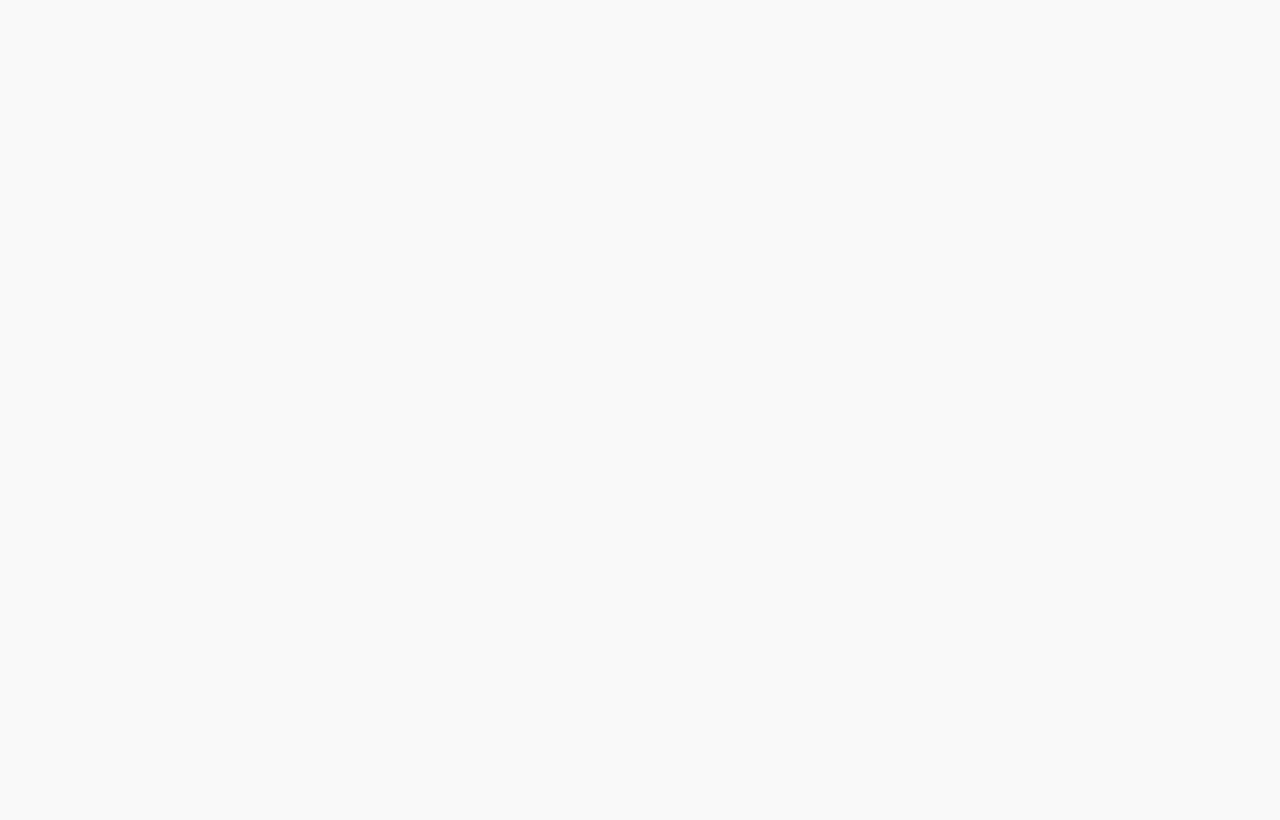
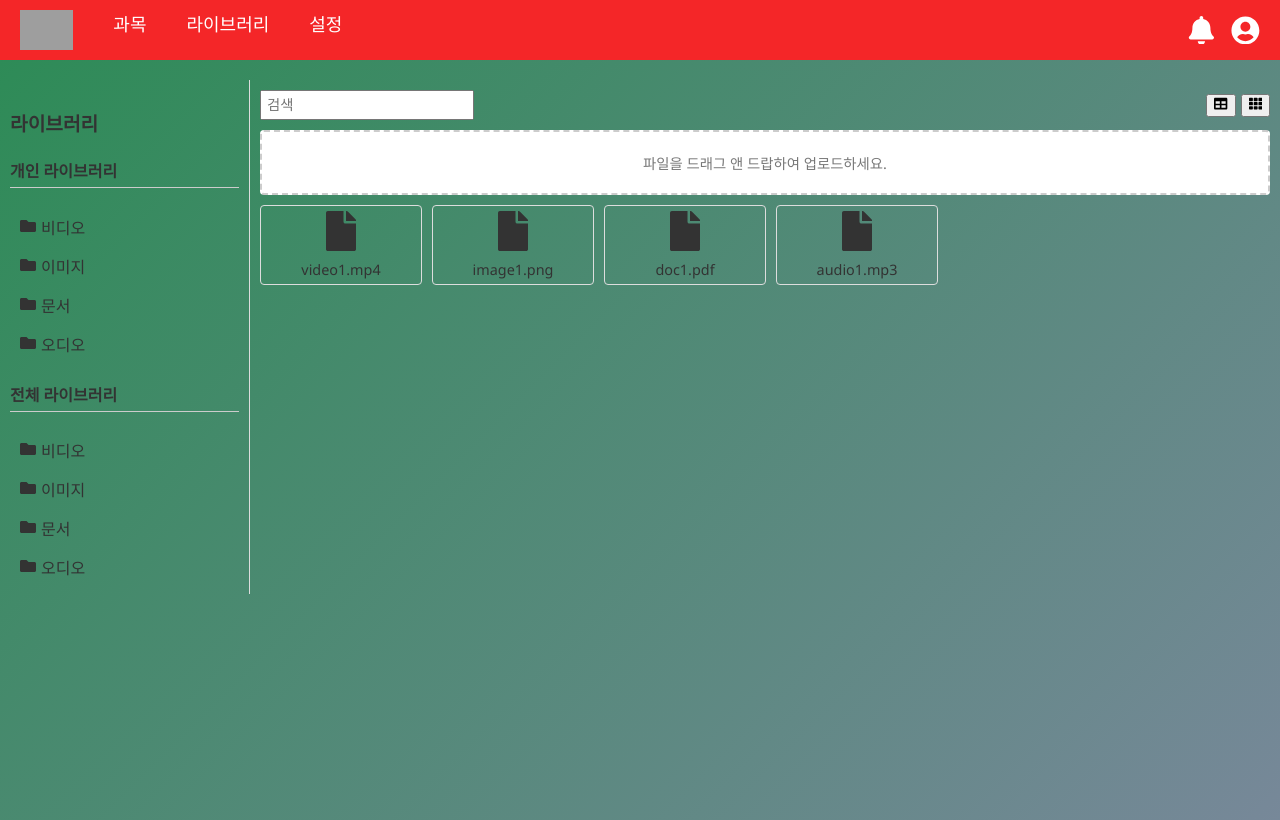
Before and after one commit to bongseok-k/my-cms, a React (Create React App) app: page /libraru-list in a window 1280 px wide. Before the commit this address had no page. Built offline with nearby package versions, Linux system fonts and the light colour scheme; grey boxes are pictures that could not be loaded.

Commit message:
라이브러리 페이지 색상 및 위치 개선

```diff
--- a/src/App.js
+++ b/src/App.js
@@ -4,6 +4,7 @@ import LoginPage from './LoginPage';
 import MainPage from './MainPage';
 import ContentBuilderPage from './ContentBuilderPage';
 import CourseListPage from './CourseListPage';
+import LibraryMainPage from './LibraryMainPage';
 import './App.css';
 
 function App() {
@@ -13,6 +14,7 @@ function App() {
       <Route path="/main" element={<MainPage />} />
       <Route path="/content-builder" element={<ContentBuilderPage />} />
       <Route path="/course-list" element={<CourseListPage />} />
+      <Route path="/libraru-list" element={<LibraryMainPage />} />
     </Routes>
   );
 }
--- a/src/CourseListPage.js
+++ b/src/CourseListPage.js
@@ -48,8 +48,8 @@ function CourseListPage() {
             alt="Company Logo"
             className="company-logo"
           />
-          <div className="top-menu-item">과목</div>
-          <div className="top-menu-item">라이브러리</div>
+          <div className="top-menu-item" onClick={() => window.location.href = "/course-list"}>과목</div>
+          <div className="top-menu-item" onClick={() => window.location.href = "/libraru-list"}>라이브러리</div>
           <div className="top-menu-item">설정</div>
         </div>
         <div className="menu-right">
--- a/src/DetailInputPage.js
+++ b/src/DetailInputPage.js
@@ -1,9 +1,19 @@
 import React, { useState } from 'react';
 import { FaCloudUploadAlt, FaSearch } from 'react-icons/fa';
+import {
+  FaBell,
+  FaUserCircle,
+  FaFolder,
+  FaFolderOpen,
+  FaFile,
+  FaTable,
+  FaTh,
+  FaFilter
+} from "react-icons/fa";
 import './ContentBuilderPage.css';
 
 function DetailInputPage({
-  courseTitle = "과목명 없음", // 상단 볼드체로 표시할 과목명(예시)
+  courseTitle = "CMS 솔루션 , 과목명 없음", // 상단 볼드체로 표시할 과목명(예시)
   onSaveDetail,
   onBack
 }) {
@@ -35,15 +45,46 @@ function DetailInputPage({
   };
 
   return (
+    <div className="library-main-page">
+      {/* 상단 메뉴 - 기존 콘텐츠 빌더와 동일 */}
+      <header className="top-menu">
+        <div className="menu-left">
+          <img
+            src="http://hcms.hunet.co.kr/image/hunet_hcms_logo.png"
+            alt="Company Logo"
+            className="company-logo"
+          />
+          <div className="top-menu-item" onClick={() => window.location.href = "/course-list"}>과목</div>
+          <div className="top-menu-item" onClick={() => window.location.href = "/libraru-list"}>라이브러리</div>
+          <div className="top-menu-item">설정</div>
+        </div>
+        <div className="menu-right">
+          <FaBell className="icon" />
+          <FaUserCircle className="icon" />
+        </div>
+
+
+      </header>
+      {/* 하단 버튼 (저장 / 뒤로가기) */}
+      <div className="detail-button-row">
+        <button
+          className="gray-button"
+          style={{ marginLeft: '8px' }}
+          onClick={onBack}
+        >
+          뒤로가기
+        </button>
+        <button className="red-button" onClick={handleDetailSave}>
+          저장
+        </button>
+      </div>
     <div className="detail-content">
-      {/* 상단: 과목명 + 구분선 */}
       <div className="detail-header-row">
         <h2 className="detail-course-title">{courseTitle}</h2>
       </div>
       <hr className="detail-divider" />
 
-      {/* 썸네일 + 과목소개 섹션 */}
-      <div className="detail-top-section">
+        <div className="detail-top-section-horizontal">
           {thumbnail ? (
             // 썸네일이 있으면 이미지 노출
             <div className="thumbnail-container">
@@ -61,7 +102,7 @@ function DetailInputPage({
             </div>
           )}
 
-        <div className="intro-text-container">
+          <div className="intro-text-container-horizontal">
             <label className="intro-label">과정소개</label>
             <textarea
           className="intro-textarea"
@@ -172,19 +213,6 @@ function DetailInputPage({
           </div>
         </div>
       </div>
-
-      {/* 하단 버튼 (저장 / 뒤로가기) */}
-      <div className="detail-button-row">
-        <button className="red-button" onClick={handleDetailSave}>
-          저장
-        </button>
-        <button
-          className="gray-button"
-          style={{ marginLeft: '8px' }}
-          onClick={onBack}
-        >
-          뒤로가기
-        </button>
     </div>
   </div>
   );
--- a/src/LibraryMainPage.js
+++ b/src/LibraryMainPage.js
@@ -1,56 +1,53 @@
 import React, { useState, useMemo } from "react";
 import {
+  FaBell,
+  FaUserCircle,
+  FaSearch,
   FaFolder,
   FaFolderOpen,
   FaFile,
-  FaSearch,
   FaTable,
-  FaTh
+  FaTh,
+  FaFilter
 } from "react-icons/fa";
-import "./LibraryMainPage.css"; // 별도 CSS 파일에서 스타일을 정의할 수 있습니다.
+import "./LibraryMainPage.css"; // CSS 파일에서 세련된 스타일 적용
 
 function LibraryMainPage() {
   // 탭 상태: "personal" (개인 라이브러리) 또는 "all" (전체 라이브러리)
   const [activeLibraryType, setActiveLibraryType] = useState("personal");
-  // 좌측 폴더에서 현재 선택된 하위 폴더 (예: 비디오, 이미지, 문서, 오디오)
+  // 선택된 폴더 (하위 폴더: 예, 비디오, 이미지, 문서, 오디오)
   const [selectedFolder, setSelectedFolder] = useState(null);
   // 검색어
   const [searchTerm, setSearchTerm] = useState("");
   // 파일 목록 (실제 서비스에서는 API 호출 등으로 가져올 데이터)
   const [files, setFiles] = useState([
-    // 예시 데이터
     { name: "video1.mp4", size: "2.5MB", type: "video", date: "2025-03-10" },
     { name: "image1.png", size: "500KB", type: "image", date: "2025-03-20" },
     { name: "doc1.pdf", size: "800KB", type: "document", date: "2025-03-30" },
-    { name: "audio1.mp3", size: "3MB", type: "audio", date: "2025-04-05" },
-    // ... 추가 데이터
+    { name: "audio1.mp3", size: "3MB", type: "audio", date: "2025-04-05" }
   ]);
   // 리스트 보기 모드: "grid" 또는 "table"
   const [viewMode, setViewMode] = useState("grid");
+  // 드래그앤드랍 업로드 상태
+  const [dragOver, setDragOver] = useState(false);
 
-  // 폴더 구조 데이터 (개인 라이브러리와 전체 라이브러리 각각의 하위 폴더)
+  // 폴더 구조 데이터
   const folderData = {
-    personal: {
-      name: "개인 라이브러리",
-      subFolders: [
+    personal: [
+      { type: "video", name: "비디오" },
+      { type: "image", name: "이미지" },
+      { type: "document", name: "문서" },
+      { type: "audio", name: "오디오" }
+    ],
+    all: [
       { type: "video", name: "비디오" },
       { type: "image", name: "이미지" },
       { type: "document", name: "문서" },
       { type: "audio", name: "오디오" }
     ]
-    },
-    all: {
-      name: "전체 라이브러리",
-      subFolders: [
-        { type: "video", name: "비디오" },
-        { type: "image", name: "이미지" },
-        { type: "document", name: "문서" },
-        { type: "audio", name: "오디오" }
-      ]
-    }
   };
 
-  // 필터링: 검색어 및 선택된 폴더에 따라 파일 목록을 필터링
+  // 파일 목록 필터링 (검색어 및 폴더 선택)
   const filteredFiles = useMemo(() => {
     let filtered = files;
     if (searchTerm) {
@@ -64,34 +61,87 @@ function LibraryMainPage() {
     return filtered;
   }, [files, searchTerm, selectedFolder]);
 
+  // 드래그앤드랍 이벤트 핸들러
+  const handleDragOver = (e) => {
+    e.preventDefault();
+    setDragOver(true);
+  };
+  const handleDragLeave = (e) => {
+    e.preventDefault();
+    setDragOver(false);
+  };
+  const handleDrop = (e) => {
+    e.preventDefault();
+    setDragOver(false);
+    const droppedFiles = Array.from(e.dataTransfer.files);
+    alert(`${droppedFiles.length} 개의 파일이 업로드되었습니다.`);
+  };
+
   return (
-    <div className="library-main-page" style={{ display: "flex", height: "100vh" }}>
+    <div className="library-main-page" style={{ backgroundColor: "#f0f0f0", minHeight: "100vh" }}>
+      {/* 상단 메뉴 - 기존 콘텐츠 빌더와 동일 */}
+      <header className="top-menu">
+        <div className="menu-left">
+          <img
+            src="http://hcms.hunet.co.kr/image/hunet_hcms_logo.png"
+            alt="Company Logo"
+            className="company-logo"
+          />
+          <div className="top-menu-item" onClick={() => window.location.href = "/course-list"}>
+            과목
+          </div>
+          <div className="top-menu-item" onClick={() => window.location.href = "/library-list"}>
+            라이브러리
+          </div>
+          <div className="top-menu-item" onClick={() => window.location.href = "/settings"}>
+            설정
+          </div>
+        </div>
+        <div className="menu-right">
+          <FaBell className="icon" />
+          <FaUserCircle className="icon" />
+        </div>
+      </header>
+
+      {/* 메인 영역: 상단 메뉴 바로 아래에서 시작 */}
+      <div className="main-container" style={{ display: "flex", alignItems: "flex-start", paddingTop: "20px", height: "calc(100vh - 60px)" }}>
         {/* 왼쪽 사이드바: 폴더 구조 */}
         <div className="sidebar" style={{ width: "250px", borderRight: "1px solid #ddd", padding: "10px", boxSizing: "border-box" }}>
-        <h3>라이브러리</h3>
-        <ul className="library-tabs" style={{ listStyle: "none", padding: 0, display: "flex", marginBottom: "10px" }}>
-          <li
-            style={{ marginRight: "10px", cursor: "pointer", fontWeight: activeLibraryType === "personal" ? "bold" : "normal" }}
-            onClick={() => { setActiveLibraryType("personal"); setSelectedFolder(null); }}
-          >
-            개인 라이브러리
-          </li>
-          <li
-            style={{ cursor: "pointer", fontWeight: activeLibraryType === "all" ? "bold" : "normal" }}
-            onClick={() => { setActiveLibraryType("all"); setSelectedFolder(null); }}
-          >
-            전체 라이브러리
-          </li>
-        </ul>
-        <div className="folder-structure">
-          {folderData[activeLibraryType].subFolders.map(folder => (
+          <h3 style={{ fontSize: "1.2em", marginBottom: "10px" }}>라이브러리</h3>
+          {/* 개인 라이브러리 섹션 */}
+          <div className="folder-section" style={{ marginBottom: "20px" }}>
+            <h4 style={{ fontSize: "1em", borderBottom: "1px solid #ccc", paddingBottom: "5px" }}>개인 라이브러리</h4>
+            {folderData.personal.map(folder => (
               <div
                 key={folder.type}
                 className="folder-item"
                 style={{
                   padding: "5px 10px",
                   cursor: "pointer",
-                backgroundColor: selectedFolder && selectedFolder.type === folder.type ? "#eee" : "transparent"
+                  background: selectedFolder && selectedFolder.type === folder.type ? "#eaeaea" : "transparent",
+                  borderRadius: "4px",
+                  marginTop: "5px"
+                }}
+                onClick={() => setSelectedFolder(folder)}
+              >
+                <FaFolder style={{ marginRight: "5px" }} />
+                {folder.name}
+              </div>
+            ))}
+          </div>
+          {/* 전체 라이브러리 섹션 */}
+          <div className="folder-section">
+            <h4 style={{ fontSize: "1em", borderBottom: "1px solid #ccc", paddingBottom: "5px" }}>전체 라이브러리</h4>
+            {folderData.all.map(folder => (
+              <div
+                key={folder.type}
+                className="folder-item"
+                style={{
+                  padding: "5px 10px",
+                  cursor: "pointer",
+                  background: selectedFolder && selectedFolder.type === folder.type ? "#eaeaea" : "transparent",
+                  borderRadius: "4px",
+                  marginTop: "5px"
                 }}
                 onClick={() => setSelectedFolder(folder)}
               >
@@ -102,19 +152,17 @@ function LibraryMainPage() {
           </div>
         </div>
 
-      {/* 오른쪽 메인 영역: 검색, 업로드, 파일 목록 */}
-      <div className="main-content" style={{ flex: 1, padding: "10px", boxSizing: "border-box" }}>
+        {/* 오른쪽 메인 컨텐츠 영역 */}
+        <div className="content-area" style={{ flex: 1, padding: "10px", boxSizing: "border-box" }}>
           {/* 상단 도구 모음 */}
-        <div className="toolbar" style={{ marginBottom: "10px", display: "flex", alignItems: "center", justifyContent: "space-between" }}>
-          <div className="search-box" style={{ flex: 1 }}>
+          <div className="toolbar" style={{ display: "flex", alignItems: "center", justifyContent: "space-between", marginBottom: "10px" }}>
             <input
               type="text"
-              placeholder="검색어 입력"
+              placeholder="검색"
               value={searchTerm}
               onChange={(e) => setSearchTerm(e.target.value)}
-              style={{ width: "100%", padding: "5px" }}
+              style={{ width: "200px", padding: "5px", fontSize: "0.9em" }}
             />
-          </div>
             <div className="view-mode-toggle" style={{ marginLeft: "10px" }}>
               <button onClick={() => setViewMode("table")} title="테이블 보기" style={{ marginRight: "5px" }}>
                 <FaTable />
@@ -123,25 +171,49 @@ function LibraryMainPage() {
                 <FaTh />
               </button>
             </div>
-          <div className="upload-area" style={{ marginLeft: "10px" }}>
-            <button>업로드</button>
-            <input type="file" multiple style={{ display: "none" }} />
           </div>
+          {/* 업로드 영역 (드래그앤드랍) */}
+          <div
+            className="upload-area"
+            onDragOver={handleDragOver}
+            onDragLeave={handleDragLeave}
+            onDrop={handleDrop}
+            style={{
+              border: dragOver ? "2px dashed #4CAF50" : "2px dashed #ccc",
+              padding: "20px",
+              textAlign: "center",
+              marginBottom: "10px",
+              borderRadius: "4px",
+              color: dragOver ? "#4CAF50" : "#777",
+              fontSize: "0.9em"
+            }}
+          >
+            파일을 드래그 앤 드랍하여 업로드하세요.
           </div>
-
-        {/* 파일 목록 영역: 테이블 또는 그리드 보기 */}
+          {/* 파일 목록 영역 */}
           <div className="file-list">
             {viewMode === "grid" ? (
               <div className="grid-view" style={{ display: "flex", flexWrap: "wrap", gap: "10px" }}>
                 {filteredFiles.map(file => (
-                <div key={file.name} className="grid-item" style={{ width: "150px", border: "1px solid #ddd", padding: "5px", textAlign: "center" }}>
+                  <div
+                    key={file.name}
+                    className="grid-item"
+                    style={{
+                      width: "150px",
+                      border: "1px solid #ddd",
+                      padding: "5px",
+                      textAlign: "center",
+                      borderRadius: "4px",
+                      fontSize: "0.9em"
+                    }}
+                  >
                     <FaFile size={40} style={{ marginBottom: "5px" }} />
                     <div>{file.name}</div>
                   </div>
                 ))}
               </div>
             ) : (
-            <table className="table-view" style={{ width: "100%", borderCollapse: "collapse" }}>
+              <table className="table-view" style={{ width: "100%", borderCollapse: "collapse", fontSize: "0.9em" }}>
                 <thead>
                   <tr>
                     <th style={{ border: "1px solid #ddd", padding: "5px" }}>파일명</th>
@@ -165,6 +237,7 @@ function LibraryMainPage() {
           </div>
         </div>
       </div>
+    </div>
   );
 }
 
```
Also changed, not shown: src/ContentBuilderPage.css (+23 -0 lines). Lines whose indentation alone changed are shown as unchanged.
